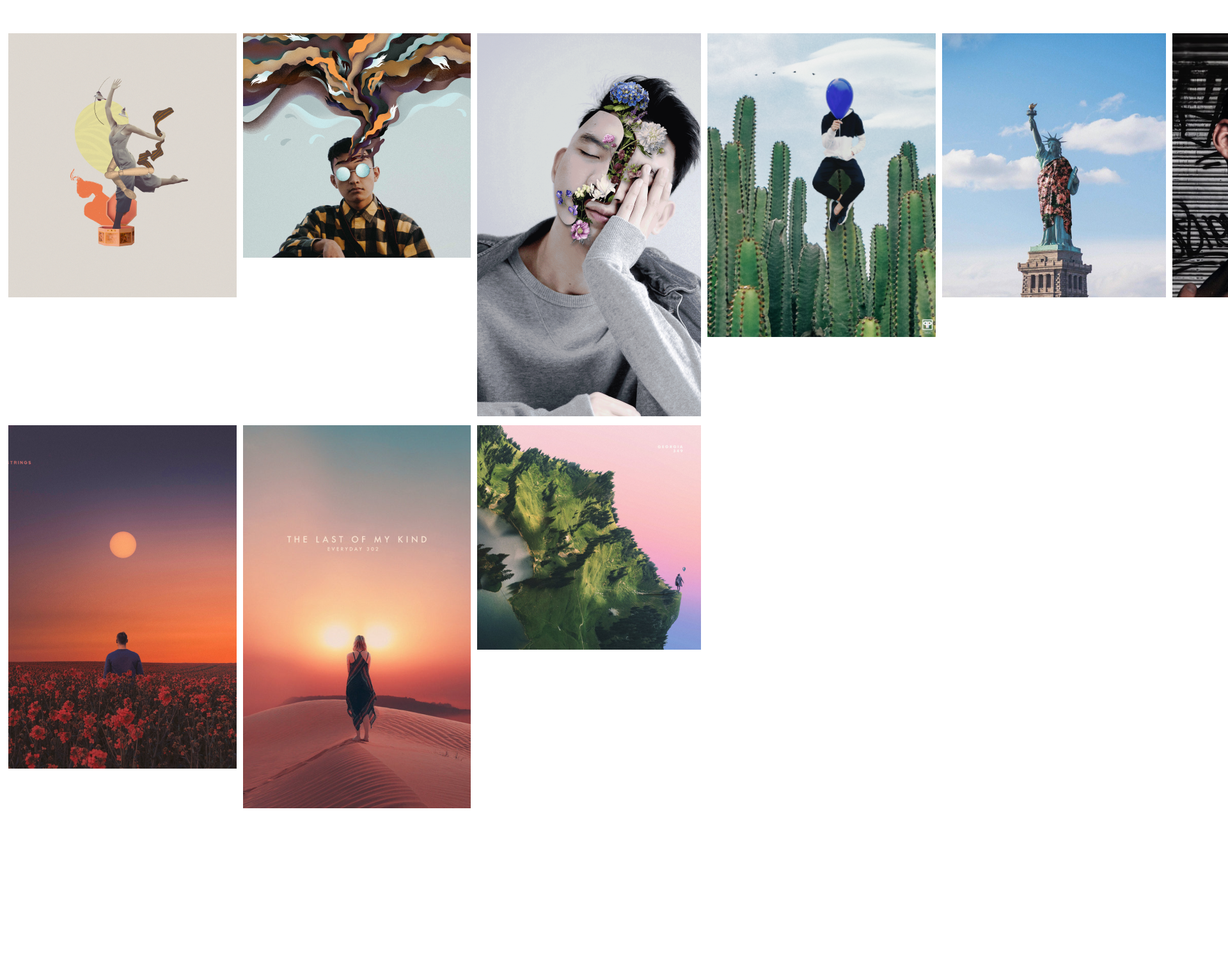
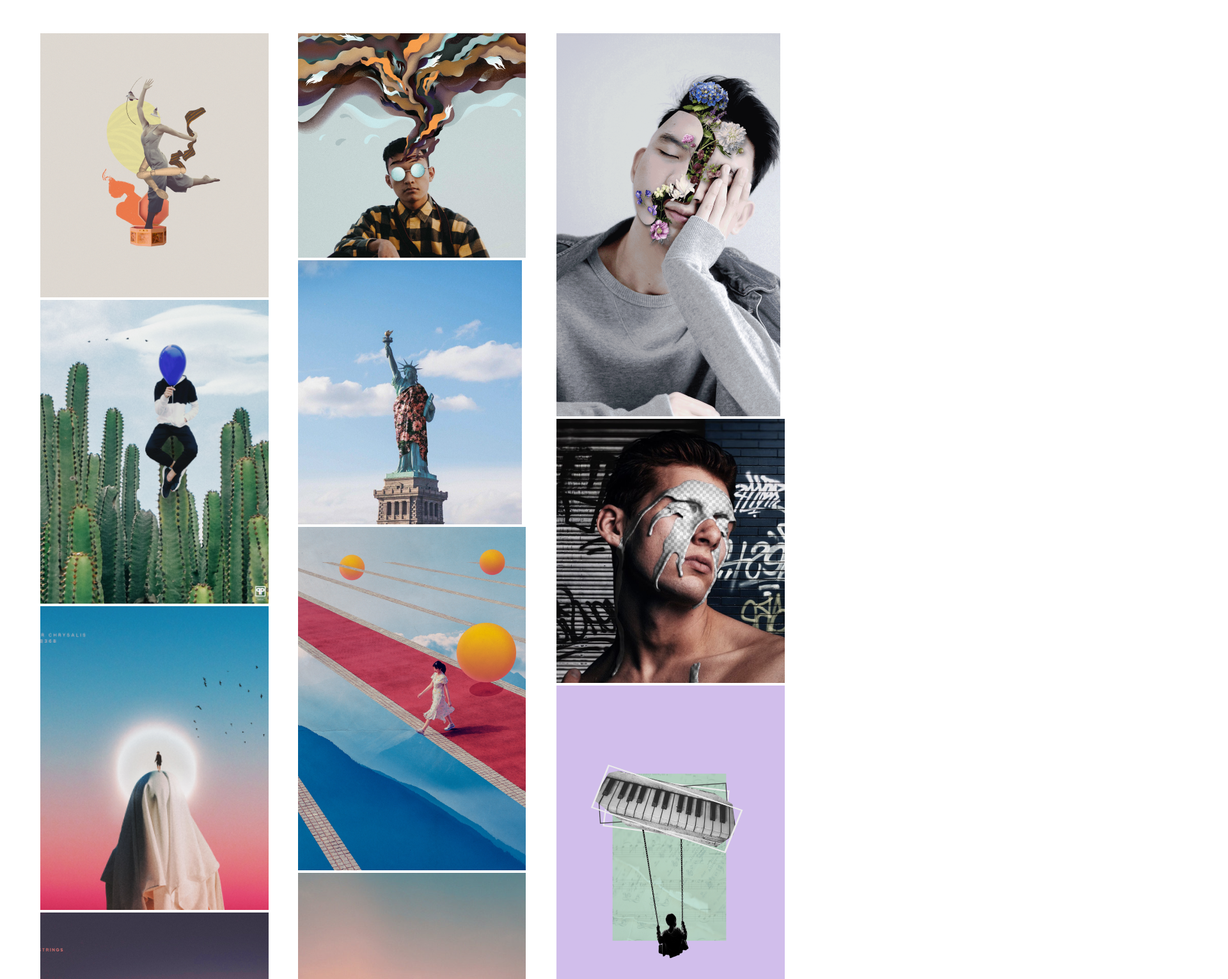
Before and after one commit to Luckysnowwolf/cross-browser-compatibility--pre-postprocess, a plain HTML site: page index.html in a window 1280 px wide. Shown: the part 229-1760 px from the top of the page at 64% size, 1920 px wide, since content can reach past the window. Drawn offline with Linux system fonts and the light colour scheme.

Commit message:
fixed index.btml/css grid images

```diff
--- a/index.html
+++ b/index.html
@@ -43,43 +43,25 @@
         <img class="Quote" src="images/Quote.png">
     </div>
     <div class="grid__container">
-        <div class="grid-item">
-        <div class="grid_element_one"><img class="images" src="images/Rectangle.png"></div>
+        <div class="leftside">
+            <div class="grid_element_one"><img class="images" src="images/Rectangle.png"></div>
+            <div class="left-two"><img class="images" src="images/Rectangle (4).png"></div>
+            <div class="left-three"><img class="images" src="images/Rectangle (8).png"></div>
+            <div class="left-four"><img class="images" src="images/Rectangle (11).png"></div>
         </div>
-        <div class="grid-item">
-        <div class="two"><img class="images" src="images/Rectangle (2).png"></div>
+        <div class="mid">
+            <div class="mid-one"><img class="images" src="images/Rectangle (2).png"></div>
+            <div class="mid-two"><img class="images" src="images/Rectangle (6).png"></div>
+            <div class="mid-three"><img class="images" src="images/Rectangle (9).png"></div>
+            <div class="mid-four"><img class="images" src="images/Rectangle (12).png"></div>
         </div>
-        <div class="grid-item">
-        <div class="three"><img class="images" src="images/Rectangle (3).png"></div>
+        <div class="rightside">
+            <div class="rigth-one"><img class="images" src="images/Rectangle (3).png"></div>
+            <div class="right-two"><img class="images" src="images/Rectangle (7).png"></div>
+            <div class="right-three"><img class="images" src="images/Rectangle (10).png"></div>
+            <div class="right-four"><img class="images" src="images/Rectangle (13).png"></div>
         </div>
-        <div class="grid-item">
-        <div class="four"><img class="images" src="images/Rectangle (4).png"></div>
-        </div>
-        <div class="grid-item">
-        <div class="five"><img class="images" src="images/Rectangle (6).png"></div>
-        </div>
-        <div class="grid-item">
-        <div class="six"><img class="images" src="images/Rectangle (7).png"></div>
-        </div>
-        <div class="grid-item">
-        <div class="seven"><img class="images" src="images/Rectangle (8).png"></div>
-        </div>
-        <div class="grid-item">
-        <div class="eight"><img class="images" src="images/Rectangle (9).png"></div>
-        </div>
-        <div class="grid-item">
-        <div class="nine"><img class="images" src="images/Rectangle (10).png"></div>
-        </div>
-        <div class="grid-item">
-        <div class="ten"><img class="images" src="images/Rectangle (11).png"></div>
-        </div>
-        <div class="grid-item">
-        <div class="eleven"><img class="images" src="images/Rectangle (12).png"></div>
-        </div>
-        <div class="grid-item">
-        <img class="twelve" src="images/Rectangle (13).png">
-        </div>
-     </div>
+    </div>
     <div class="text-two">
         <div class="text-two-text">
             <h2>We love work hard and explore
@@ -166,7 +148,7 @@
         <div class="end-links-and-icons">
             <ul class="links">
                 <li class="link1"><a class="hover" href="project.html">projects</a></li>
-                <li class="link-style" ><a class="hover" href="Contact.html">contact</a></li>
+                <li class="link-style"><a class="hover" href="Contact.html">contact</a></li>
             </ul>
         </div>
         <div>
--- a/style/index.scss
+++ b/style/index.scss
@@ -66,74 +66,77 @@ width: 100%;
     font-size: 40px;
     line-height: 60px;
 }
-
-.grid-item{
-    width: 100%;
-    height: 100%;
-    position: relative;
-}
-.grid-item.images{
-     width: 100%;
-     height: 100%;
-     overflow: hidden;
-}
-.grid-item.images img{
-    width: 100%;
-    height: 100%;
-    object-fit: cover;
-}
 .grid__container{
+    margin-left: 50px;
     display: grid;
     grid-gap: 10px;
+    max-width: 1200px;
+    width: 100%;
+    min-height: 500px;
     grid-template-columns: repeat(9,1fr);
-    grid-auto-rows: 100px 300px;
     grid-template-rows: repeat(32,1fr);
     height: inherit;
     padding: 5px;
 }
-.grid_element_one{
-    display: grid;
-    grid-area: 1/1/1/1;
-}
-.two{
-    grid-area: 1/2/1/2;
+.leftside {
+    grid-column: 1/4;
   }
 
-.three{
-    grid-area: 1/3/1/3;
+  .mid {
+   grid-column: 4/7;
+
   }
-.four{
-    grid-area: 2/1/3/3;
+
+  .rightside {
+    grid-column: 7/10;
   }
-.five{
- grid-area: 2/2/2/2;
+
+  .grid_element_one {
+    grid-row: 1/7;
   }
-.six{
-    grid-area: 2/3/2/3;
+
+  .left-two {
+    grid-row: 7/14;
   }
-.seven{
-    grid-area: 3/1/3/1;
+
+  .left-three {
+    grid-row: 14/21;
   }
-.eight{
-    grid-area:3/2/3/2;
+
+  .left-four {
+    grid-row: 21/29;
   }
-.nine{
-    grid-area:3/3/3/3;
+
+  .mid-one {
+    grid-row: 1/6;
   }
-.ten{
-    grid-area:4/1/4/1;
+
+  .mid-two {
+    grid-row: 6/12;
   }
-.eleven{
-    grid-area: 4/2/5/2;
+
+  .mid-three {
+    grid-row: 12/20
   }
-.twelve{
-    grid-area: 4/3/4/3;
+
+  .mid-four {
+    grid-row: 20/29;
   }
-.thirteen{
-    grid-area: 4/2/4/2;
+
+  .right-one {
+    grid-row: 1/10;
   }
-.fourteen{
-    grid-area: 4/2/4/2;
+
+  .right-two {
+    grid-row:10/16;
+  }
+
+  .right-three {
+    grid-row: 16/24;
+  }
+
+  .right-four {
+    grid-row: 24/29;
   }
 
 .text-two{
```
Also changed, not shown: style/index.css. Lines whose indentation alone changed are shown as unchanged.
